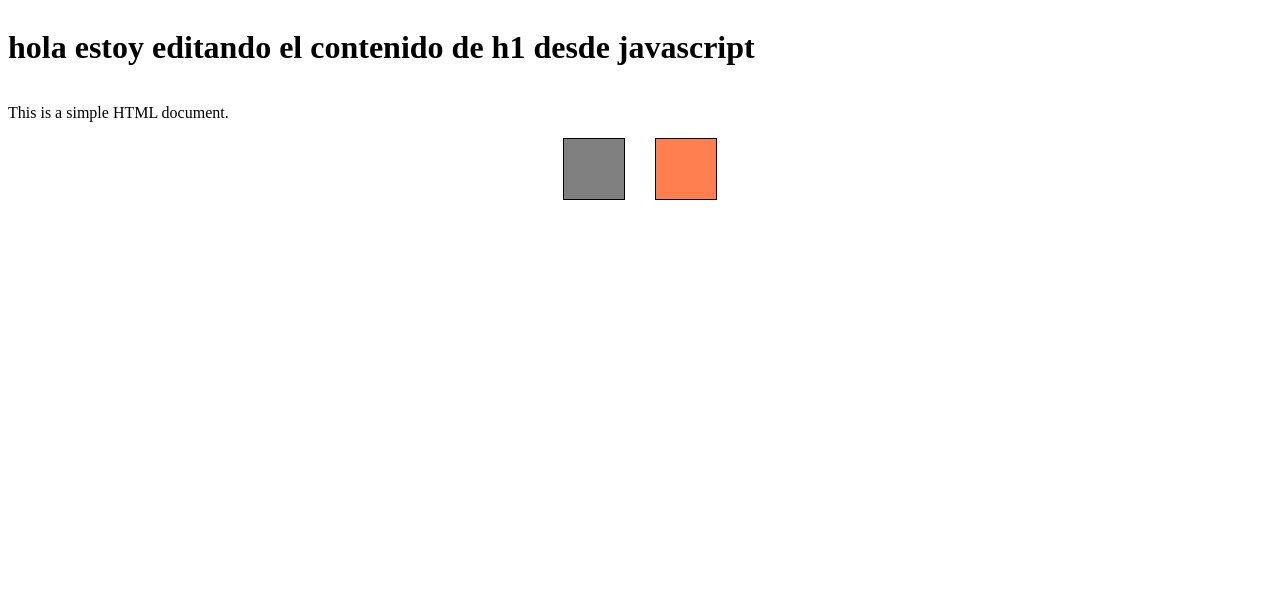
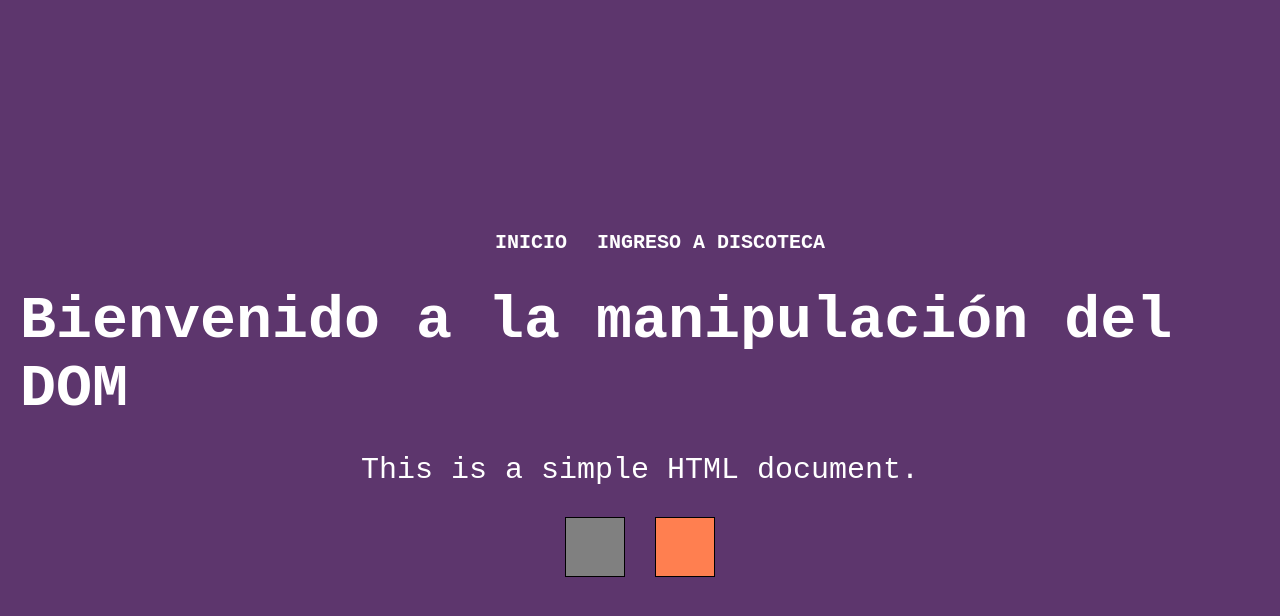
Before and after one commit to luispardo327/ensayosDom, a plain HTML site: page index.html in a window 1280 px wide. Drawn offline with Linux system fonts and the light colour scheme.

Commit message:
agregando estilos

```diff
--- a/index.html
+++ b/index.html
@@ -7,12 +7,20 @@
   <title>Document</title>
 </head>
 <body>
+
+  <nav>
+    <ul>
+      <li><a href="index.html">inicio</a></li>
+      <li><a href="practica.html">ingreso a discoteca</a></li>
+    </ul>
+  </nav>
+
   <h1 id="miTitulo">Welcome to My Page</h1>
   <p id="parrafo">This is a simple HTML document.</p>
 
   <div class="theDivs">
-    <div id="cuadroOne"></div>
-    <div id="cuadroTwo"></div>
+    <div class="cuadro" id="cuadroOne"></div>
+    <div class="cuadro" id="cuadroTwo"></div>
   </div>
 
   <script src="main.js"></script>
--- a/main.js
+++ b/main.js
@@ -1,6 +1,6 @@
    // cambiar el titulo
     let titulo = document.getElementById('miTitulo');
-    titulo.innerText = "hola estoy editando el contenido de h1 desde javascript";
+    titulo.innerText = "Bienvenido a la manipulación del DOM";
 
     //cambiar el texto
     let cambiarParrafo = document.getElementById('parrafo')
--- a/style.css
+++ b/style.css
@@ -1,24 +1,57 @@
+*{
+  margin: 0;
+  box-sizing: border-box;
+}
+
  body{
+      background-color: rgb(93, 54, 109);
+      color: white;
+      font-family: 'Courier New', Courier, monospace;
+      align-items: center;
+      justify-content: center;
+      height: 100vh;
+      padding: 20px;
+      font-size: 30px;
       display: flex;
       flex-direction: column;
+      gap: 30px;
     }
+
+    ul{
+      display: flex;
+      flex-direction: row;
+      text-transform: uppercase;
+      gap: 30px;
+      justify-content: center;
+          list-style: none;
+    }
+
+    a{
+      color: white;
+      font-weight: bold;
+      font-size: 20px;
+      text-align: center;
+      cursor: pointer;
+      text-decoration: none;
+    }
+
     .theDivs{
       display: flex;
       align-items: center;
       justify-content: center;
       gap: 30px;
     }
+    .cuadro{
+    width: 60px;
+    height: 60px;
+    border: 1px solid black;
+    cursor: pointer;
+    }
+
     #cuadroOne{
       background-color: gray;
-      width: 60px;
-      height: 60px;
-      border: 1px solid black;
-      cursor: pointer;
     }
+
     #cuadroTwo{
-    background-color: coral;
-      width: 60px;
-      height: 60px;
-      cursor: pointer;
-      border: 1px solid black;
+      background-color: coral;
     }
```
Also changed, not shown: practica.html (added, +11 -0 lines).
